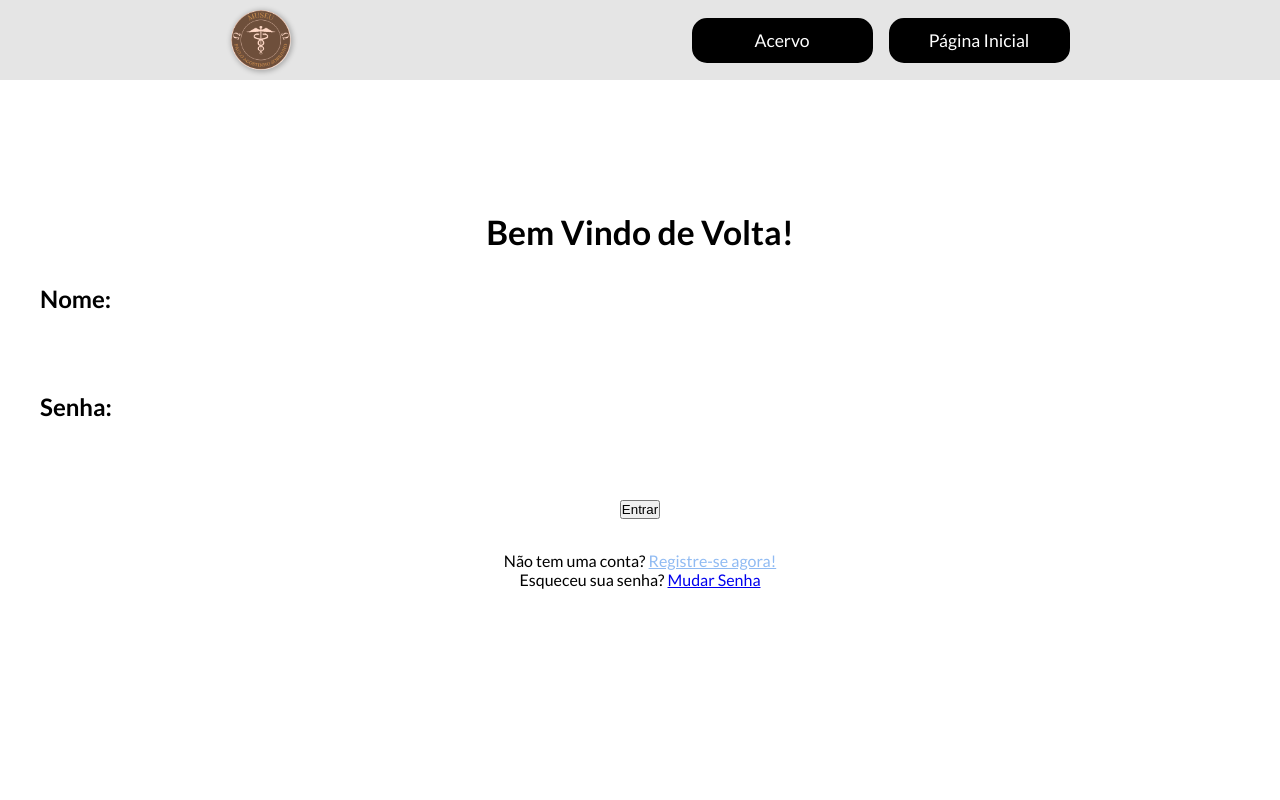
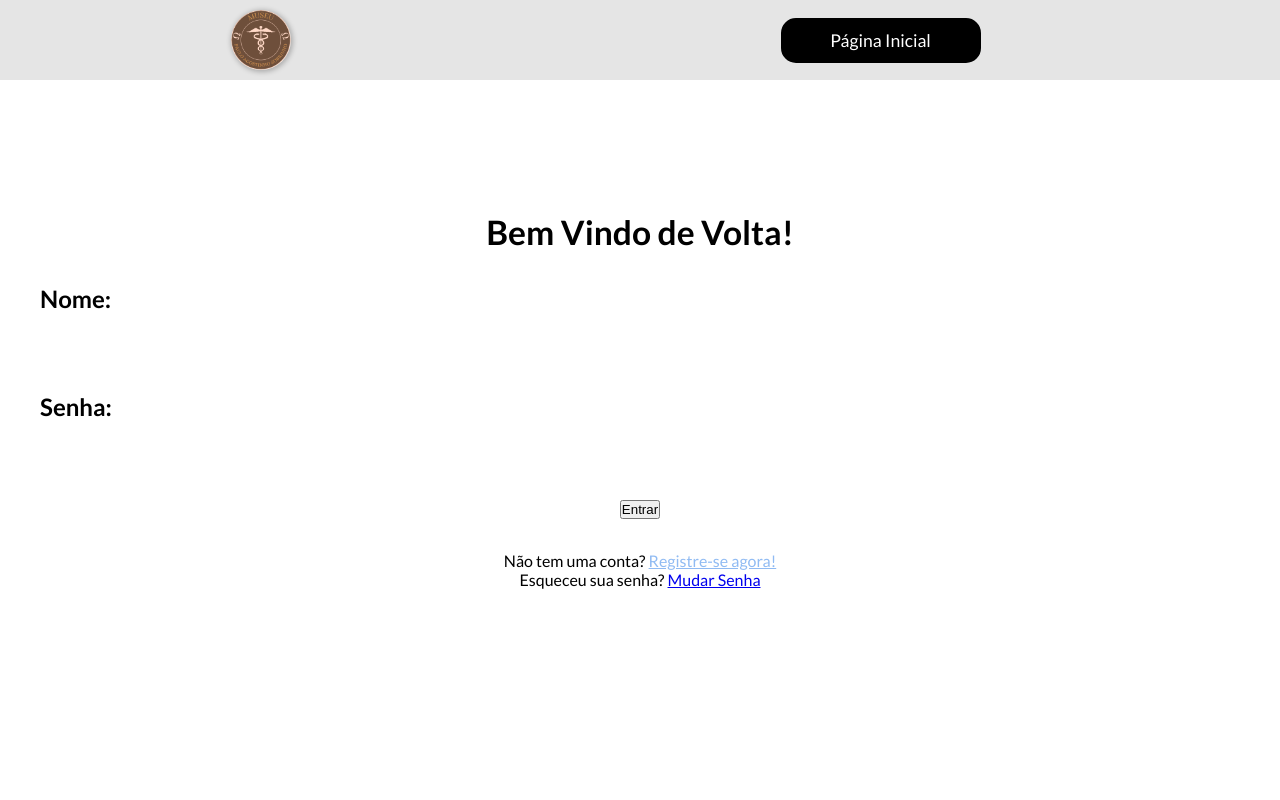
Before and after one commit to Rubrum-IFSP/website-museu-racatinga, a PHP site: page /view/components/login.php in a window 1280 px wide. Run offline with PHP 8.4, Linux system fonts and the light colour scheme; some web fonts are replaced.

Commit message:
Update login.php
fix

```diff
--- a/view/components/login.php
+++ b/view/components/login.php
@@ -12,7 +12,6 @@
     <header>
         <img src="./view/images/logo_rubrum.png" alt="logo">
         <nav>
-            <a href="./view/pages/acervo.php">Acervo</a>
             <a href='../../index.php'>Página Inicial</a>
         </nav>
     </header>
```
